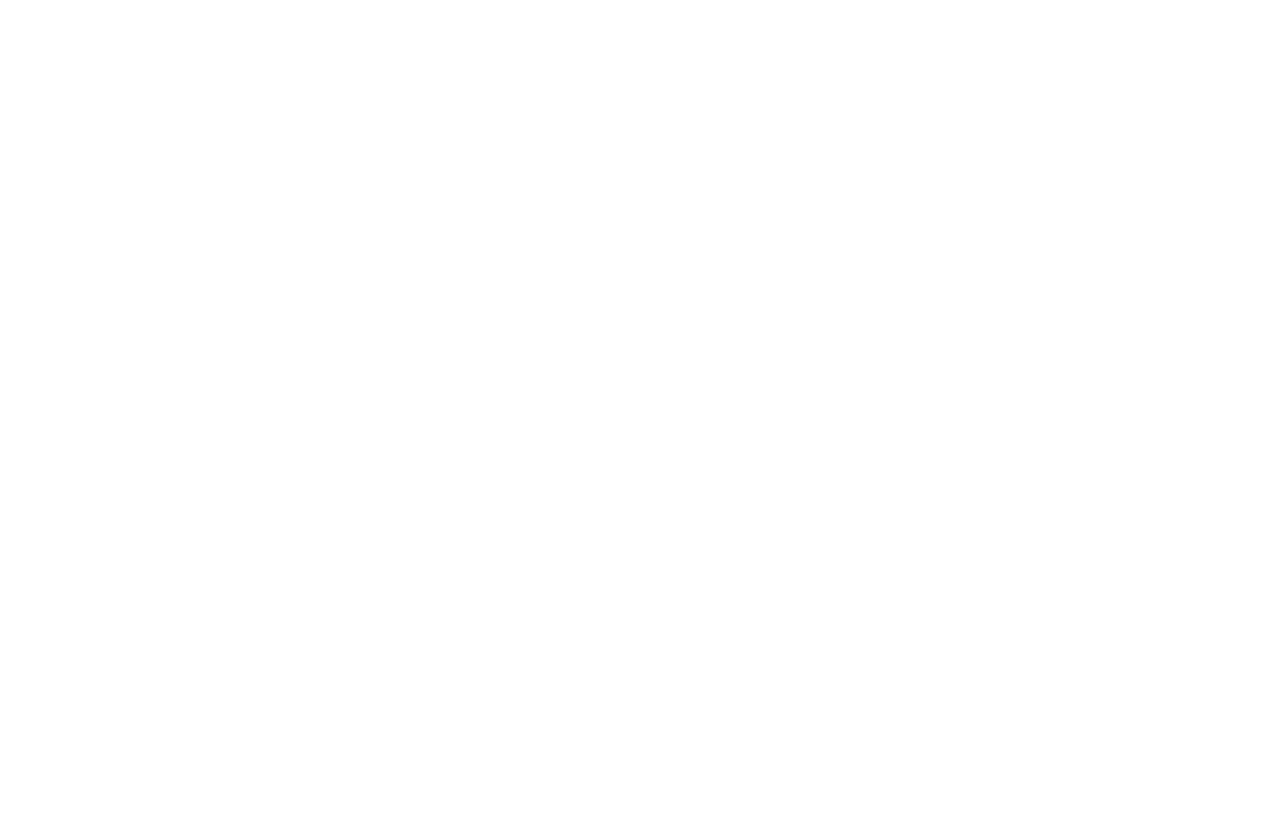
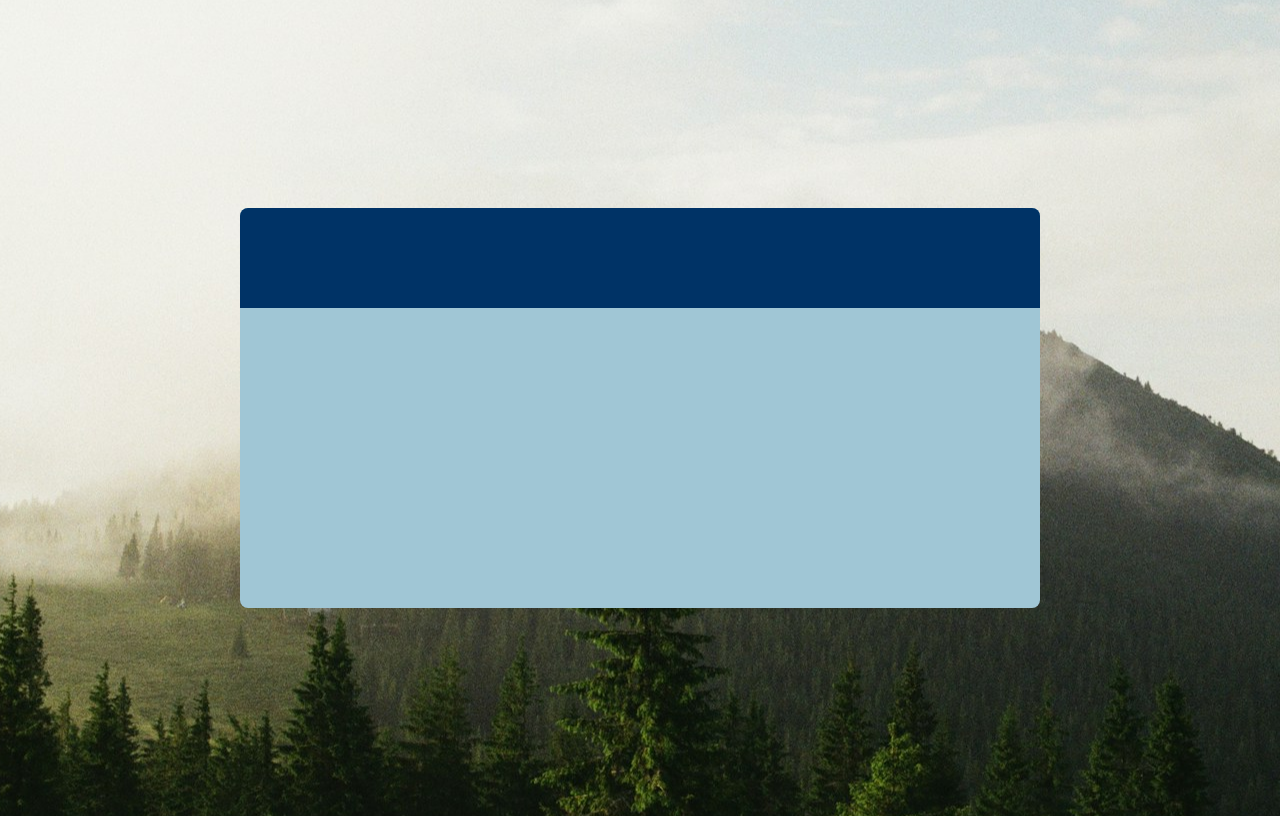
Before and after one commit to TitoTimber/Terminal-form, a plain HTML site: page index.html in a window 1280 px wide. Drawn offline with Linux system fonts and the light colour scheme.

Commit message:
getting somewhere, boilerplate ready
added bg image, terminal body and blur effect

```diff
--- a/index.html
+++ b/index.html
@@ -4,9 +4,11 @@
     <meta charset="UTF-8">
     <meta name="viewport" content="width=device-width, initial-scale=1.0">
     <title>Terminal-form</title>
-    <link
+    <link rel="stylesheet" href="./styles.css"/>
 </head>
 <body>
-
+    <div class="container">
+        <div class="title-bar"></div>
+    </div>
 </body>
 </html>
--- a/styles.css
+++ b/styles.css
@@ -0,0 +1,23 @@
+body{
+    background-image: url(./images/bg-image.jpg);
+    background-position: center;
+    height: 100vh;
+    display: flex;
+    justify-content: center;
+    align-items: center;
+}
+.container{
+    background-color: #a0c6d5;
+    height: 400px;
+    width: 800px;
+    border-radius: 8px;
+    overflow: hidden;
+    display: flex;
+    backdrop-filter: blur(10px);
+}
+.title-bar{
+    background-color: #003366;
+    position: relative;
+    height: 100px;
+    width: 800px;
+}
```
Also changed, not shown: images/bg-image.jpg (added).
